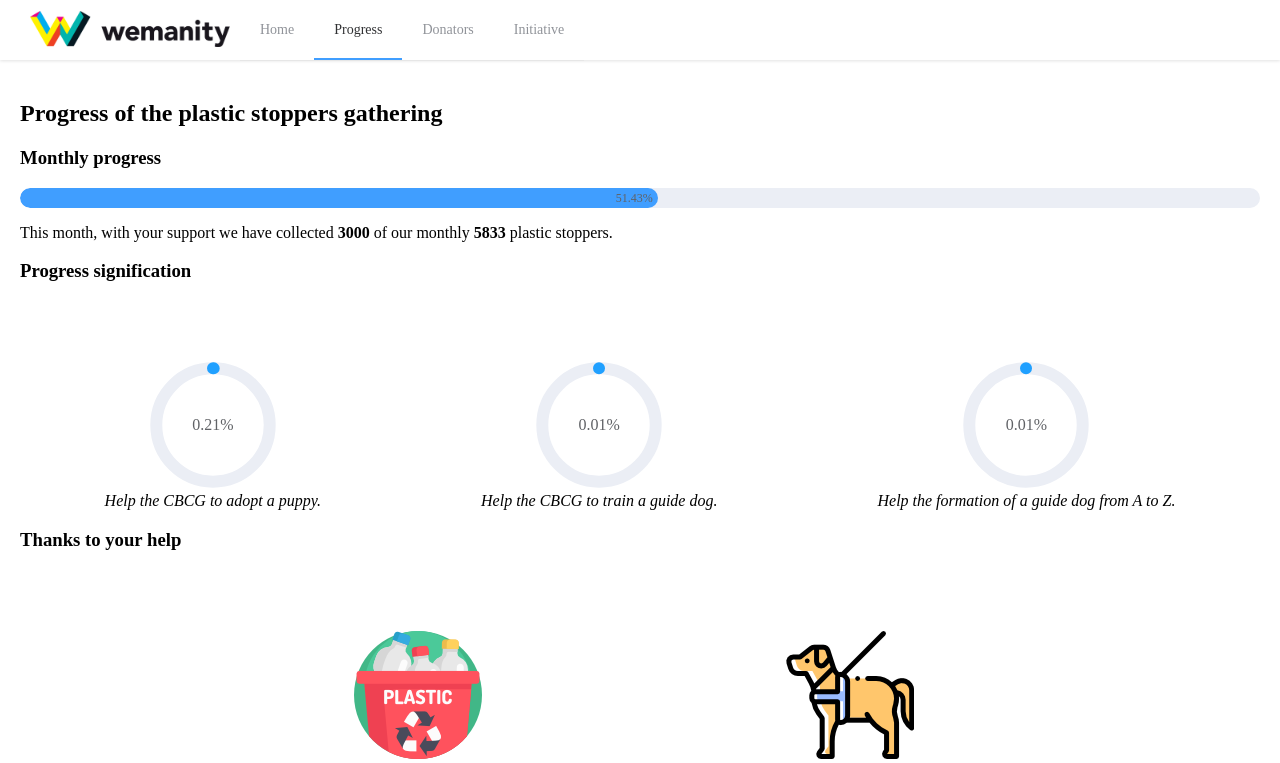
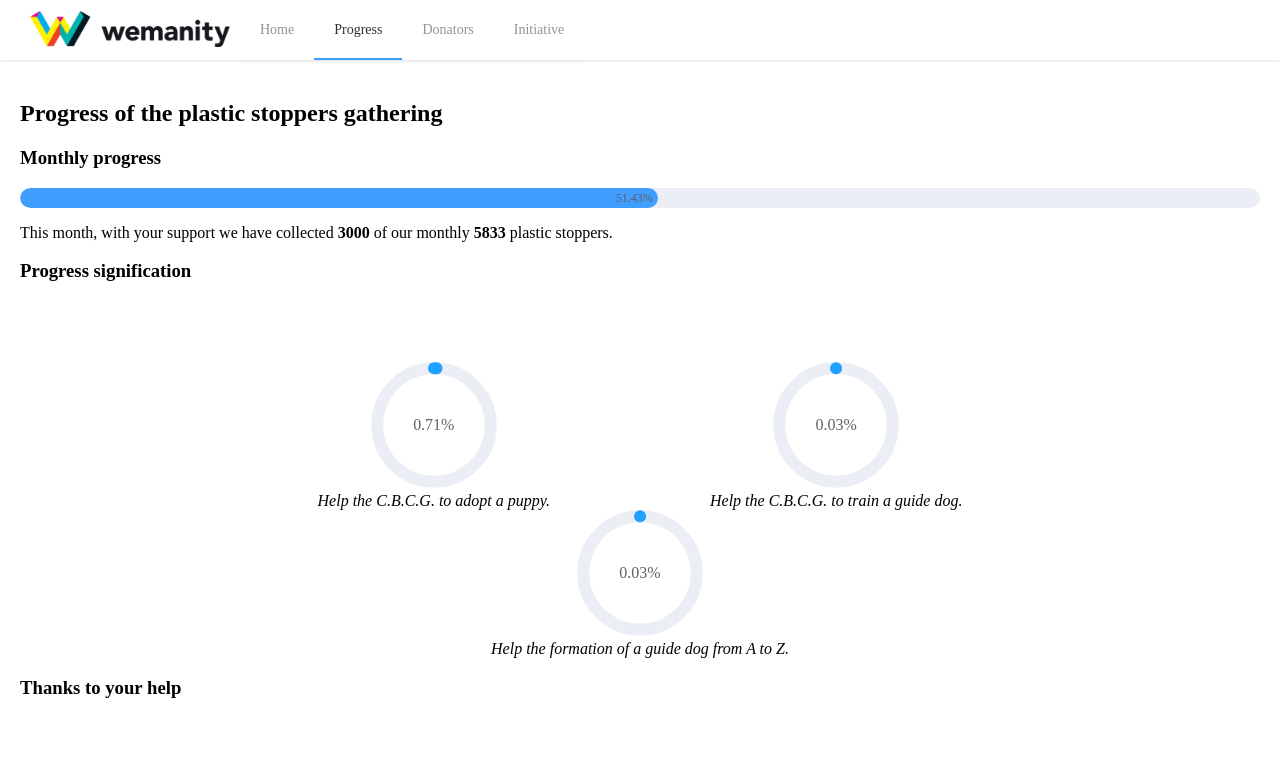
Before and after one commit to TheYoungSensei/drop_your_bouchons, a Vue app in the folder front-end/: page /#/progress in a window 1280 px wide. Shown: the top 763 px of the page. Built offline with nearby package versions, Linux system fonts and the light colour scheme.

Commit message:
FRONT-END | Distinction between Monthly and total stoppers

```diff
--- a/front-end/src/components/Header.vue
+++ b/front-end/src/components/Header.vue
@@ -10,7 +10,7 @@
             <el-menu-item index="/progress">
                 Progress
             </el-menu-item>
-            <el-menu-item index="/scoreboard">
+            <el-menu-item index="/donators">
                 Donators
             </el-menu-item>
             <el-menu-item index="/initiative">
--- a/front-end/src/router.js
+++ b/front-end/src/router.js
@@ -26,8 +26,8 @@
       component: Initiative
     },
     {
-      path: '/scoreboard',
-      name: 'scoreboard',
+      path: '/donators',
+      name: 'donators',
       component: Scoreboard
     }
   ]
--- a/front-end/src/store.js
+++ b/front-end/src/store.js
@@ -5,32 +5,38 @@
 
 export default new Vuex.Store({
   state: {
-    nbPlasticStoppers: 3000,
+    totalStoppers: 10000,
+    monthlyStoppers: 3000,
     donators: [
       {
         id: 1,
         fullname: 'Gallois Clément',
-        stoppers: 1000
+        stoppers: 1000,
+        monthlyStoppers: 500
       },
       {
         id: 2,
         fullname: 'Delvaux Loïc',
-        stoppers: 700
+        stoppers: 700,
+        monthlyStoppers: 200
       },
       {
         id: 3,
         fullname: 'Stref Ninon',
-        stoppers: 600
+        stoppers: 600,
+        monthlyStoppers: 50
       },
       {
         id: 4,
         fullname: 'Perchet Manaëlle',
-        stoppers: 500
+        stoppers: 500,
+        monthlyStoppers: 60
       },
       {
         id: 5,
         fullname: 'Sacré Christopher',
-        stoppers: 200
+        stoppers: 200,
+        monthlyStoppers: 10
       }
     ],
     firstPlace: 1,
--- a/front-end/src/views/Donators.vue
+++ b/front-end/src/views/Donators.vue
@@ -39,8 +39,14 @@
             >
             </el-table-column>
             <el-table-column
+                prop="monthlyStoppers"
+                label="Plastic stoppers collected this month"
+            >
+
+            </el-table-column>
+            <el-table-column
                 prop="stoppers"
-                label="Collected plastic stoppers"
+                label="Total of collected plastic stoppers"
             >
             </el-table-column>
         </el-table>
--- a/front-end/src/views/Progress.vue
+++ b/front-end/src/views/Progress.vue
@@ -6,7 +6,7 @@
 
         </el-progress>
         <p>
-            This month, with your support we have collected <b>{{nbPlasticStoppers}}</b> of our monthly <b>5833</b> plastic stoppers.
+            This month, with your support we have collected <b>{{monthlyStoppers}}</b> of our monthly <b>5833</b> plastic stoppers.
         </p>
         <h3>Progress signification</h3>
         <div class="progress-div">
@@ -14,13 +14,13 @@
                 <el-progress type="circle" :percentage="puppyPerc" :stroke-width="12">
 
                 </el-progress><br>
-                <em class="boxed-em">Help the CBCG to adopt a puppy.</em>
+                <em class="boxed-em">Help the C.B.C.G. to adopt a puppy.</em>
             </div>
             <div class="box-card">
                 <el-progress type="circle" :percentage="dogPerc" :stroke-width="12">
 
                 </el-progress><br>
-                <em class="boxed-em">Help the CBCG to train a guide dog.</em>
+                <em class="boxed-em">Help the C.B.C.G. to train a guide dog.</em>
             </div>
             <div class="box-card">
                 <el-progress type="circle" :percentage="totalPerc" :stroke-width="12">
@@ -33,11 +33,11 @@
         <div class="progress-div">
             <div class="box-card">
                 <img src="../assets/plastic.png" alt="Image of plastic caps"><br>
-                <em class="boxed-em">We have collected <b>1000</b> plastic stoppers.</em>
+                <em class="boxed-em">We have collected <b>{{totalStoppers}}</b> plastic stoppers.</em>
             </div>
             <div class="box-card">
                 <img src="../assets/dog.png" alt="Image of guide dogs"><br>
-                <em class="boxed-em">We raise <b>5%</b> of one guide dog needed funds.</em>
+                <em class="boxed-em">We have raised <b>{{totalPerc}}%</b> of one guide dog needed funds.</em>
             </div>
         </div>
     </div>
@@ -56,19 +56,20 @@
     export default {
         computed: {
             ...mapState({
-                nbPlasticStoppers: 'nbPlasticStoppers'
+                monthlyStoppers: 'monthlyStoppers',
+                totalStoppers: 'totalStoppers'
             }),
             monthlyPerc: function () {
-                return percentage(this.nbPlasticStoppers, 5833,33);
+                return percentage(this.monthlyStoppers, 5833,33);
             },
             puppyPerc: function () {
-                return percentage(this.nbPlasticStoppers, 1400000);
+                return percentage(this.totalStoppers, 1400000);
             },
             dogPerc: function () {
-                return percentage(this.nbPlasticStoppers, 31000000);
+                return percentage(this.totalStoppers, 31000000);
             },
             totalPerc: function () {
-                return percentage(this.nbPlasticStoppers, 32400000)
+                return percentage(this.totalStoppers, 32400000)
             }
         }
     }
```
